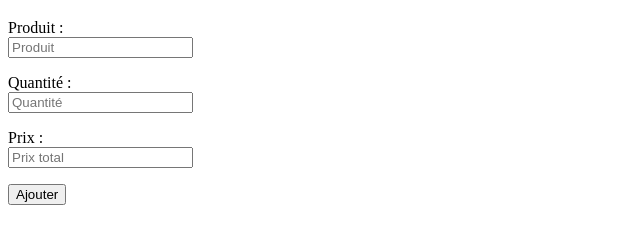
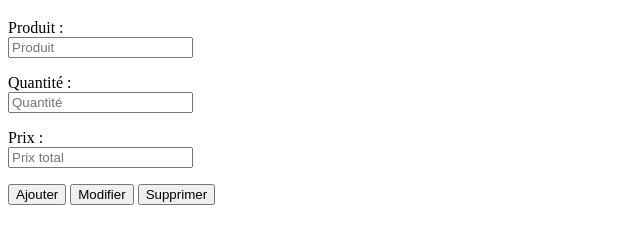
Before and after one commit to Boubacarkonate/exo_locaStorage, a plain HTML site: page index.html in a window 1280 px wide. Shown: the part 61-304 px from the top of the page, without its empty margins (0-640 px from the left). Drawn offline with Linux system fonts and the light colour scheme.

Commit message:
function ajouter /  modifier / supprimer

```diff
--- a/index.html
+++ b/index.html
@@ -25,6 +25,8 @@
         </p>
         <p>
             <input type="button" value="Ajouter" onclick="ajouter()">
+            <input type="button" value="Modifier" onclick="modifier()">
+            <input type="button" value="Supprimer" onclick="supprimer()">
         </p>
     </form>
 
--- a/index.js
+++ b/index.js
@@ -10,8 +10,40 @@ function ajouter(){
     sessionStorage.setItem(prix,JSON.stringify(pInfo))
     sessionStorage.setItem(produit,JSON.stringify(pInfo))
 
-    document.getElementById("prod").value = ""
-    document.getElementById("qte").value  = ""
-    document.getElementById("prix").value = ""
+    // document.getElementById("prod").value = ""
+    // document.getElementById("qte").value  = ""
+    // document.getElementById("prix").value = ""
 
 }
+
+function modifier(){
+    let produit = document.getElementById("prod").value
+    let quantite = document.getElementById("qte").value
+    let prix = document.getElementById("prix").value
+
+    // console.log(produit);
+    let produitModifie = JSON.parse(localStorage.getItem(produit))
+    console.log(typeof(produitModifie));
+    console.log(produitModifie);
+
+    let quantiteModifie = JSON.parse(localStorage.getItem(quantite))
+    console.log(quantiteModifie);
+
+    let prixModifie = JSON.parse(localStorage.getItem(prix))
+    console.log(prixModifie);
+
+
+}
+
+function supprimer(){
+    let produit = document.getElementById("prod").value
+    let quantite = document.getElementById("qte").value
+    let prix = document.getElementById("prix").value
+
+    sessionStorage.removeItem(produit)
+    document.getElementById("produit").value = ""
+    sessionStorage.removeItem(quantite)
+    document.getElementById("qte").value = ""
+    sessionStorage.removeItem(prix)
+    document.getElementById("prix").value = ""
+}
```
